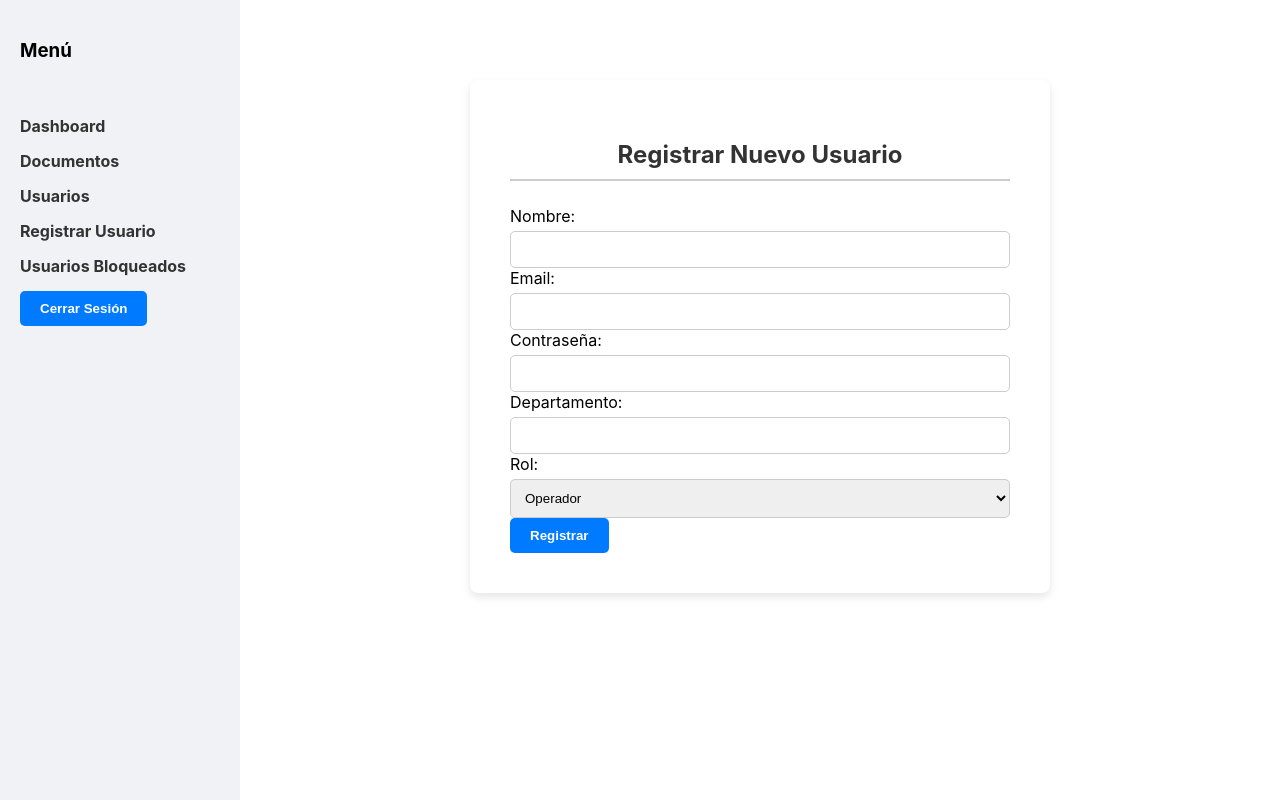
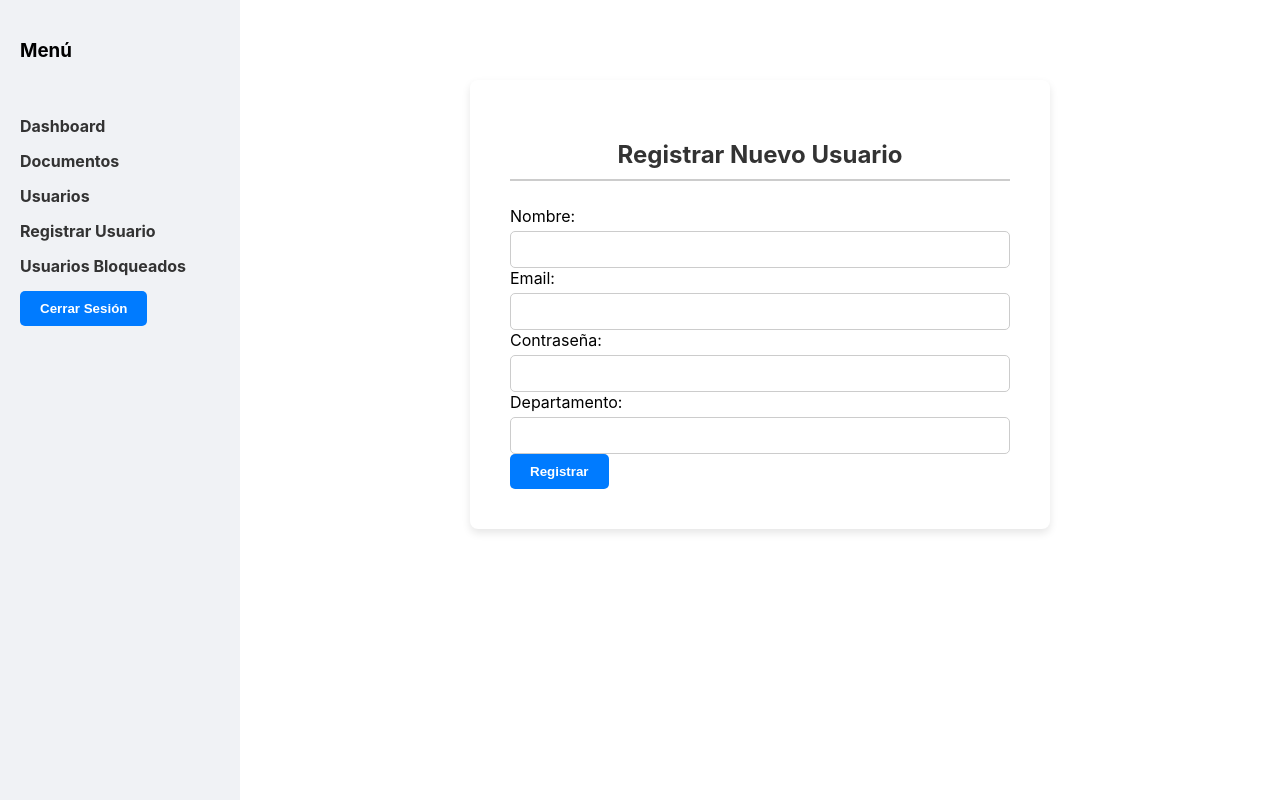
Before and after one commit to xMANUX21/Sistema-de-Gesti-n-de-Documentos-Operativos_, a React (Create React App) app in the folder front-end/: page /admin/register in a window 1280 px wide. Built offline with nearby package versions, Linux system fonts and the light colour scheme; sample sign-in values are in the browser's storage.

Commit message:
refactor: :sparkles: CC - 20 Se cambia el formulario de registro de usuario

```diff
--- a/front-end/src/components/AdminRegister.tsx
+++ b/front-end/src/components/AdminRegister.tsx
@@ -88,13 +88,7 @@ const AdminRegister: React.FC = () => {
                             <label>Departamento:</label>
                             <input type="text" name="department" value={formData.department} onChange={handleChange} required />
                         </div>
-                        <div>
-                            <label>Rol:</label>
-                            <select name="role" value={formData.role} onChange={handleChange}>
-                                <option value="operador">Operador</option>
-                                <option value="admin">Admin</option>
-                            </select>
-                        </div>
+
                         <button type="submit">Registrar</button>
                     </form>
                     {message && <p className="success-message">{message}</p>}
--- a/front-end/src/types/index.ts
+++ b/front-end/src/types/index.ts
@@ -31,7 +31,7 @@ export interface IUser {
 }
 
 // Interfaz para los datos de usuario que se envían al backend para registro.
-// 'Omit' crea un nuevo tipo sin los campos que el backend genera automáticamente.
+// Con el Omit crea un nuevo tipo sin los campos que el backend genera automáticamente.
 export type IRegisterUser = Omit<IUser, 'id' | 'failed_attempts' | 'is_locked'>;
 
 export interface IAdminRegisterForm extends IRegisterUser {
@@ -60,6 +60,6 @@ export interface IDocumentTable {
   detection: string;
   confidence: number;
   title_guess?: string;
-  headers?: any; // JSON, puede ser un array de strings. Se usa 'any' si la estructura es flexible.
-  rows_data?: any; // JSON, puede ser un array de arrays. Se usa 'any' si la estructura es flexible.
+  headers?: any; // JSON, puede ser un array de strings. Se usa el any si la estructura es flexible.
+  rows_data?: any; // JSON, puede ser un array de arrays. Se usa con any si la estructura es flexible.
 }
```
